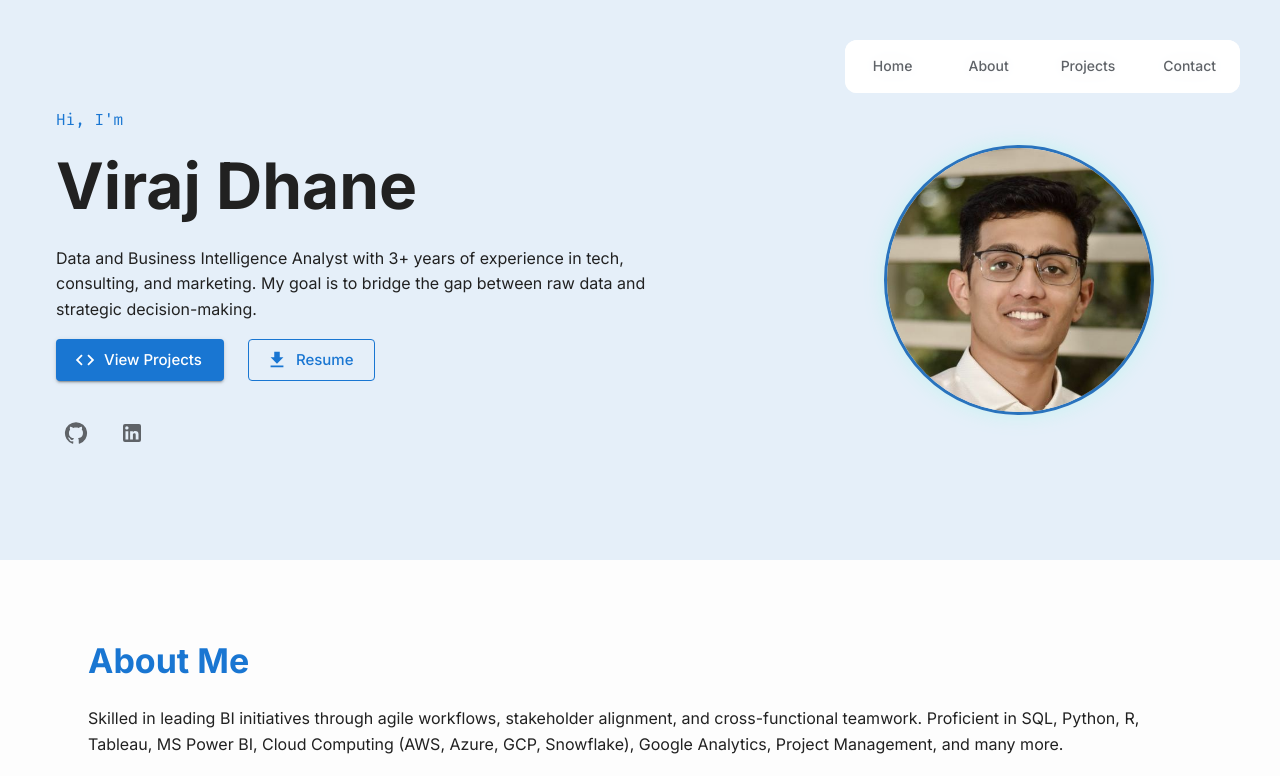
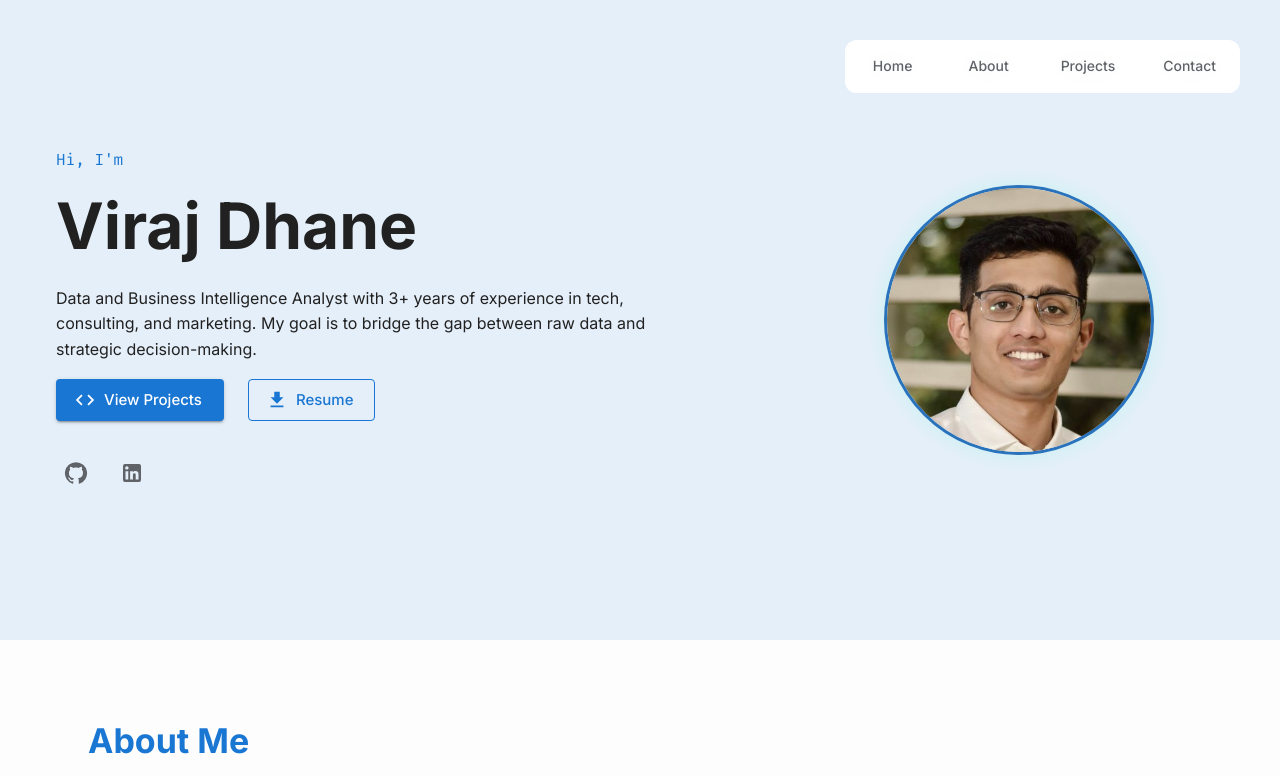
Before and after one commit to viraj-dhane/viraj-dhane.github.io, a React (Vite) app: page / in a window 1280 px wide. Shown: the top 776 px of the page. Built offline with nearby package versions, Linux system fonts and the light colour scheme.

Commit message:
Updated padding, navigation panel

```diff
--- a/src/components/Home.tsx
+++ b/src/components/Home.tsx
@@ -16,7 +16,7 @@ import { Theme } from "@mui/material/styles";
 const Home = () => (
   <Box
     sx={{
-      minHeight: "70vh",
+      minHeight: "80vh",
       display: "flex",
       alignItems: "center",
       background: (theme: Theme) => theme.palette.background.default,
--- a/src/components/NavLinks.tsx
+++ b/src/components/NavLinks.tsx
@@ -92,11 +92,11 @@ const NavLinks = () => {
               sx={{
                 color: theme.palette.text.primary,
                 textDecoration: "none",
-                fontWeight: "bold",
+                fontWeight: "normal",
                 cursor: "pointer",
               }}
             >
-              RB
+              Viraj Dhane
             </Typography>
             <IconButton
               color="inherit"
```
Also changed, not shown: 1 other file (tests, documents, lock files or other folders).
